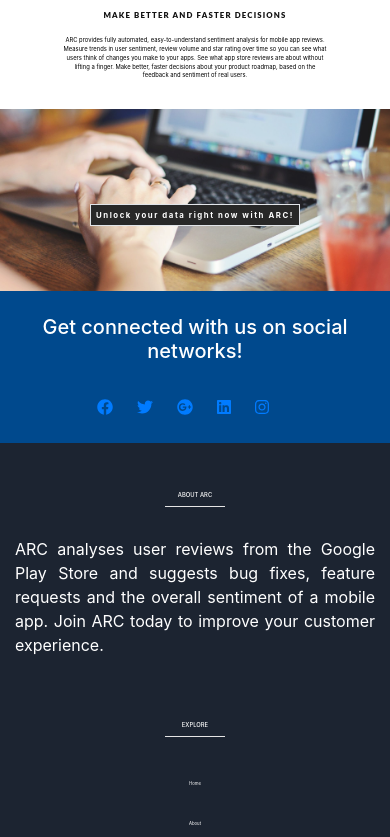
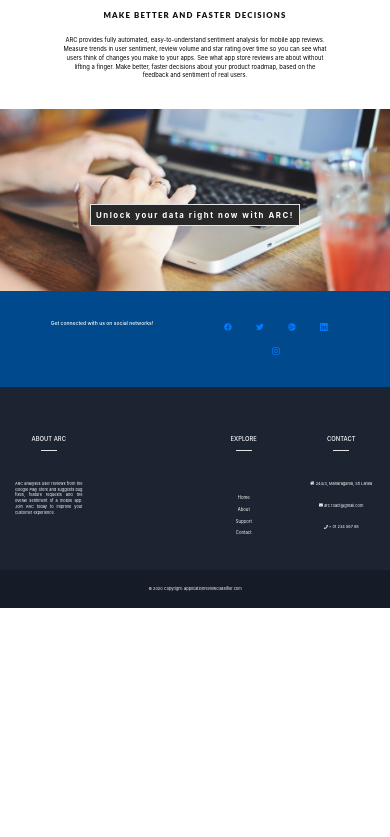
Before and after one commit to Aarthif-Nawaz/ARC-R3ACT, a React (Create React App) app: page / in a window 390 px wide. Shown: the part 1160-1997 px from the top of the page. After the commit the page ends 1768 px from the top, so only its background shows below. Built offline with nearby package versions, Linux system fonts and the light colour scheme.

Commit message:
footer and nav-bar made responsive

```diff
--- a/src/components/NavigationBar/Footer.js
+++ b/src/components/NavigationBar/Footer.js
@@ -11,29 +11,29 @@
       <div style={{ backgroundColor: "#00498d" ,color:'#fff'}}>
         <div className="container-fluid">
           <div className="row py-4 px-4 d-flex align-items-center">
-            <div className="col-md-6 col-lg-6 text-center text-md-left mb-4 mb-md-0">
-              <h5>Get connected with us on social networks!</h5>
+            <div className="col-6 text-center text-md-left mb-4 mb-md-0">
+              <h5 style={{fontSize:"1.3vw"}}>Get connected with us on social networks!</h5>
             </div>
 
-            <div className="col-md-6 col-lg-6 text-center text-md-right">
+            <div className="col-6 text-center text-md-right">
               <a className="fb-ic mr-4">
-              <FontAwesomeIcon icon={faFacebook}/>
+              <FontAwesomeIcon icon={faFacebook} style={{width:"2vw"}}/>
               </a>
 
               <a className="tw-ic mr-4">
-              <FontAwesomeIcon icon={faTwitter}/>
+              <FontAwesomeIcon icon={faTwitter} style={{width:"2vw"}}/>
               </a>
 
               <a className="gplus-ic mr-4">
-              <FontAwesomeIcon icon={faGooglePlus}/>
+              <FontAwesomeIcon icon={faGooglePlus} style={{width:"2vw"}}/>
               </a>
 
               <a className="li-ic mr-4">
-              <FontAwesomeIcon icon={faLinkedin}/>
+              <FontAwesomeIcon icon={faLinkedin}style={{width:"2vw"}}/>
               </a>
 
               <a className="ins-ic mr-4">
-              <FontAwesomeIcon icon={faInstagram}/>
+              <FontAwesomeIcon icon={faInstagram}style={{width:"2vw"}}/>
               </a>
             </div>
           </div>
@@ -43,15 +43,15 @@
         <div className="container text-center text-md-left">
           <div className="row pt-5">
 
-            <div className="col-md-3 col-lg-3 col-xl-3 mx-auto mb-4 text-xl-left">
+            <div className="col-3 mx-auto mb-4 text-xl-left">
               <h6 className="text-uppercase" style={{fontSize:"1.5vw"}}>
                 About ARC
               </h6>
               <hr
                 className="accent-2 mb-4 mt-0 d-inline-block mx-auto"
-                style={{ width: "60px", backgroundColor:'#fff' }}
+                style={{ width: "4vw", backgroundColor:'#fff' }}
               />
-              <p style={{textAlign:"justify"}}>
+              <p style={{textAlign:"justify", fontSize:"1vw"}}>
                 ARC analyses user reviews from the Google Play Store and
                 suggests bug fixes, feature requests and the overall sentiment
                 of a mobile app. Join ARC today to improve your customer
@@ -59,51 +59,51 @@
               </p>
             </div>
 
-            <div className="col-md-3 col-lg-3 col-xl-3 mx-auto mb-4">
+            <div className="col-3 mx-auto mb-4">
               </div>
-            <div className="col-md-3 col-lg-3 col-xl-3 mx-auto mb-4">
+            <div className="col-3 mx-auto mb-4">
               <h6 className="text-uppercase" style={{fontSize:"1.5vw"}}>Explore</h6>
               <hr
                 className="accent-2 mb-4 mt-0 d-inline-block mx-auto"
-                style={{ width: "60px", backgroundColor:'#fff' }}
+                style={{ width: "4vw", backgroundColor:'#fff' }}
               />
-              <p>
+              <p style={{marginBottom:"1.06vw",height:"2vw"}}>
                 <a href="/" style={{color:"#fff", fontSize:"1.1vw"}}>Home</a>
               </p>
-              <p>
+              <p style={{marginBottom:"1.06vw",height:"2vw"}}>
                 <a href="/aboutus" style={{color:"#fff", fontSize:"1.1vw"}}>About</a>
               </p>
-              <p>
+              <p style={{marginBottom:"1.06vw",height:"2vw"}}>
                 <a href="/support" style={{color:"#fff", fontSize:"1.1vw"}}>Support</a>
               </p>
-              <p>
+              <p style={{marginBottom:"1.06vw",height:"2vw"}}>
                 <a href="/contact" style={{color:"#fff", fontSize:"1.1vw"}}>Contact</a>
               </p>
             </div>
 
-            <div className="col-md-3 col-lg-3 col-xl-3 mx-auto mb-md-0 mb-4">
+            <div className="col-3 mx-auto mb-md-0 mb-4">
               <h6 className="text-uppercase" style={{fontSize:"1.5vw"}}>Contact</h6>
               <hr
                 className=" accent-2 mb-4 mt-0 d-inline-block mx-auto"
-                style={{ width: 60, backgroundColor: "#fff" }}
+                style={{ width: "4vw", backgroundColor: "#fff"}}
               />
-              <p>
+              <p style={{fontSize:"1vw"}}>
                 <FontAwesomeIcon icon={faHome}/> 244/3, Maharagama, Sri Lanka
               </p>
-              <p>
+              <p style={{fontSize:"1vw"}}>
               <FontAwesomeIcon icon={faEnvelope}/> arc.r3act@gmail.com
               </p>
-              <p>
+              <p style={{fontSize:"1vw"}}>
               <FontAwesomeIcon icon={faPhone}/> + 01 234 567 88
               </p>
             </div>
           </div>
         </div>
       </div>
-      <div style={{ backgroundColor: "#151b27", color: "white" }}>
+      <div style={{ backgroundColor: "#151b27", color: "white",fontSize:"1vw" }}>
         <div className="footer-copyright text-center py-3">
           © 2020 Copyright:
-          <a href="!#"style={{color:"#fff"}}> applicationreviewclassifier.com</a>
+          <a href="!#"style={{color:"#fff",fontSize:"1vw"}}> applicationreviewclassifier.com</a>
         </div>
       </div>
     </div>
--- a/src/components/NavigationBar/Navbar.js
+++ b/src/components/NavigationBar/Navbar.js
@@ -11,7 +11,7 @@
           className="bugLogo"
           src={process.env.PUBLIC_URL + "/images/logo1.png"}
           alt="ARC Logo"
-          style={{ margin: 20, position: "absolute", zIndex: 1000 }}
+          style={{ margin: "1.3vw", position: "absolute", zIndex: 1000 }}
         />
       </Navbar.Brand>
       <div id="outer-container">
```
